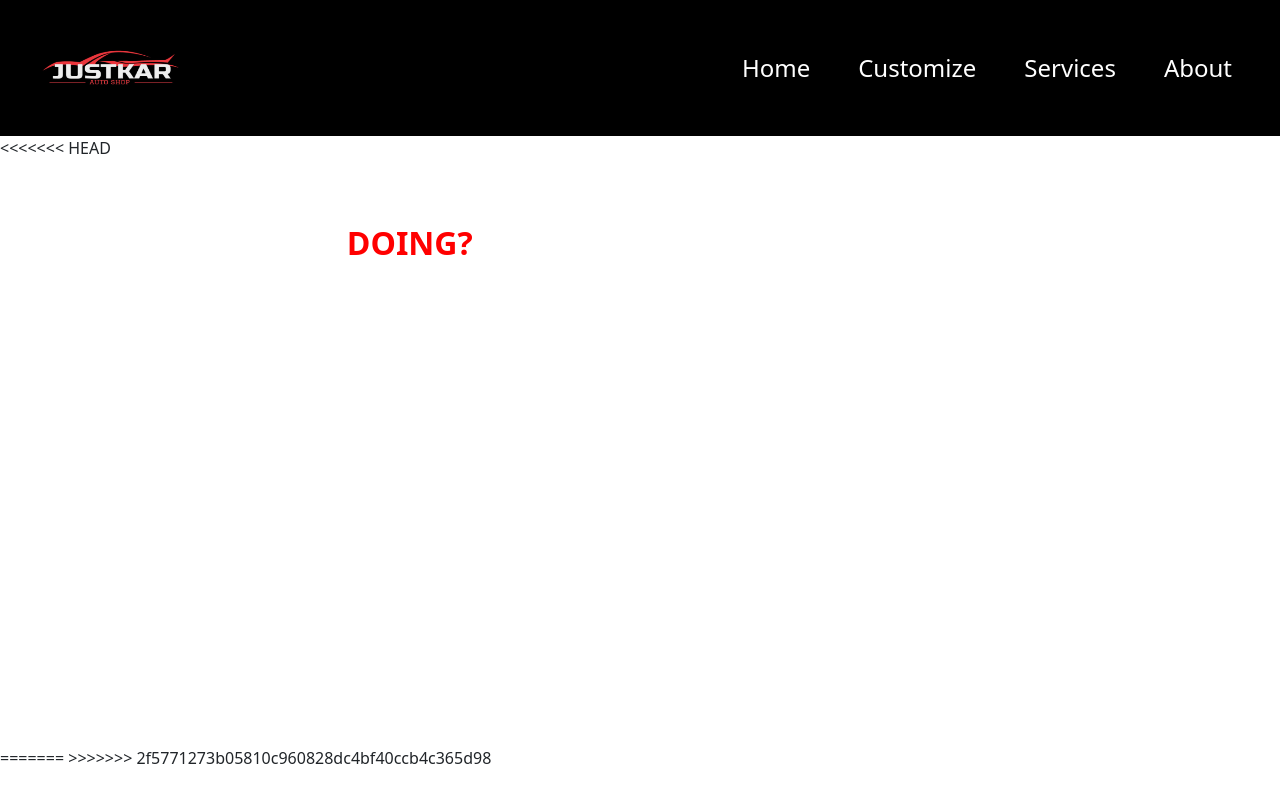
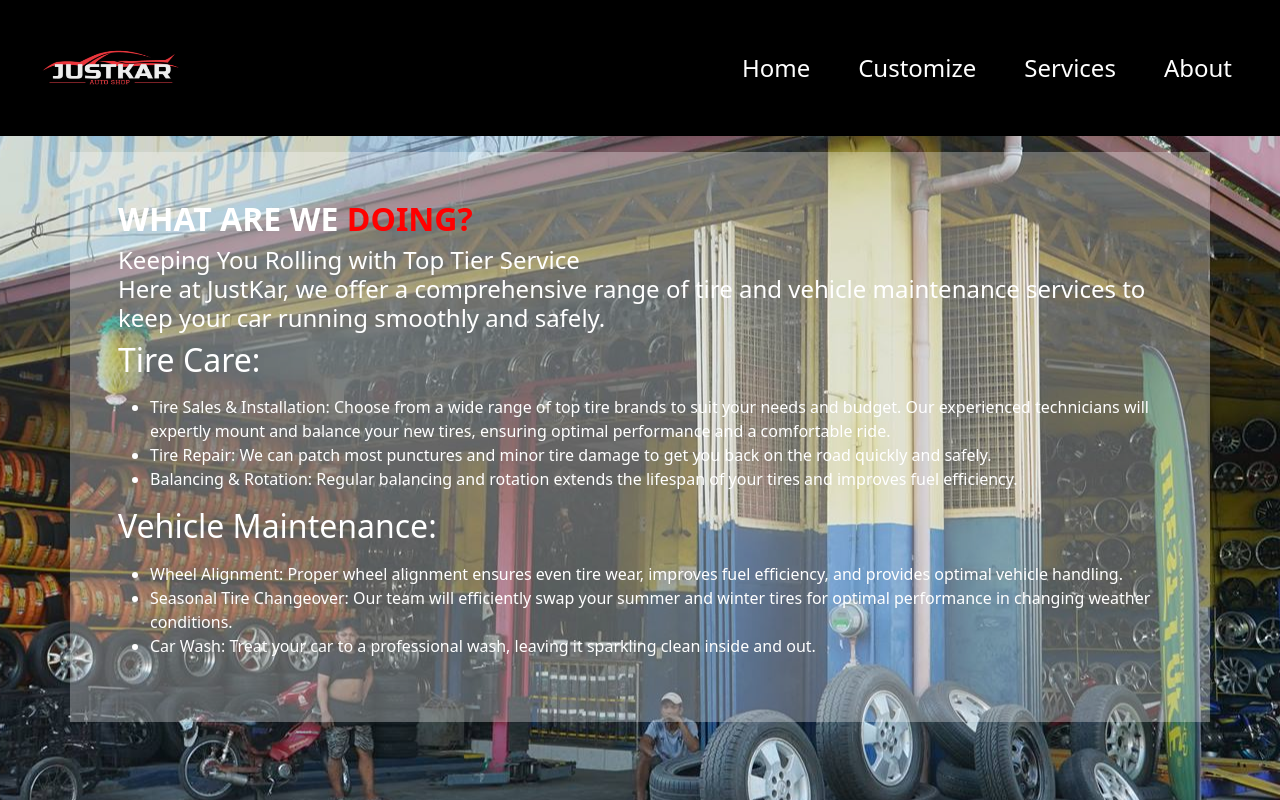
Before and after one commit to Yhuan-Shin/JustKar, a PHP site: page /services.html in a window 1280 px wide. Run offline with PHP 8.4, Linux system fonts and the light colour scheme.

Commit message:
update-services

```diff
--- a/services.html
+++ b/services.html
@@ -42,7 +42,6 @@
 
             </nav>
             <!-- End of Navbar -->
-<<<<<<< HEAD
             <!-- main content -->
             <div class="container mt-3 p-5 fade-in custom-container text-white">
                 <h2 class="text-uppercase fw-bold">What are we <span style="color: red;">doing?</span></h2>
@@ -66,9 +65,6 @@
             </div>
             <!-- end main -->
 
-=======
-
->>>>>>> 2f5771273b05810c960828dc4bf40ccb4c365d98
 
 
 <script src="https://cdn.jsdelivr.net/npm/bootstrap@5.2.3/dist/js/bootstrap.bundle.min.js
--- a/style.css
+++ b/style.css
@@ -4,15 +4,11 @@
     padding: 0;
 
   }
-<<<<<<< HEAD
   .custom-container{
     background-color: rgba(255, 255, 255, 0.3);
     color: rgba(255, 255, 255, 0.5);
 
   }
-=======
-
->>>>>>> 2f5771273b05810c960828dc4bf40ccb4c365d98
   body{
       background-image: url("images/background.jpg");
       height: 100%;
```
